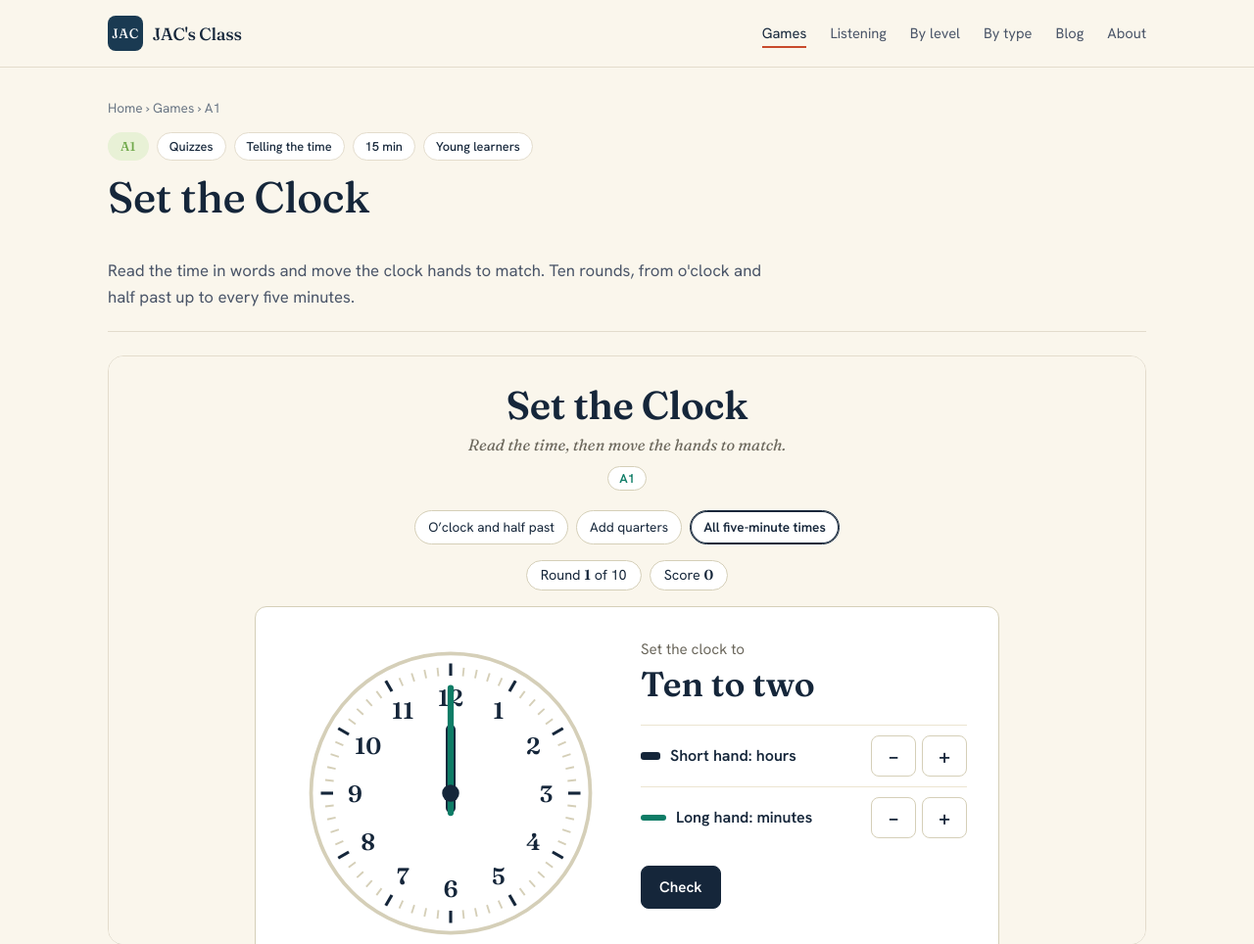
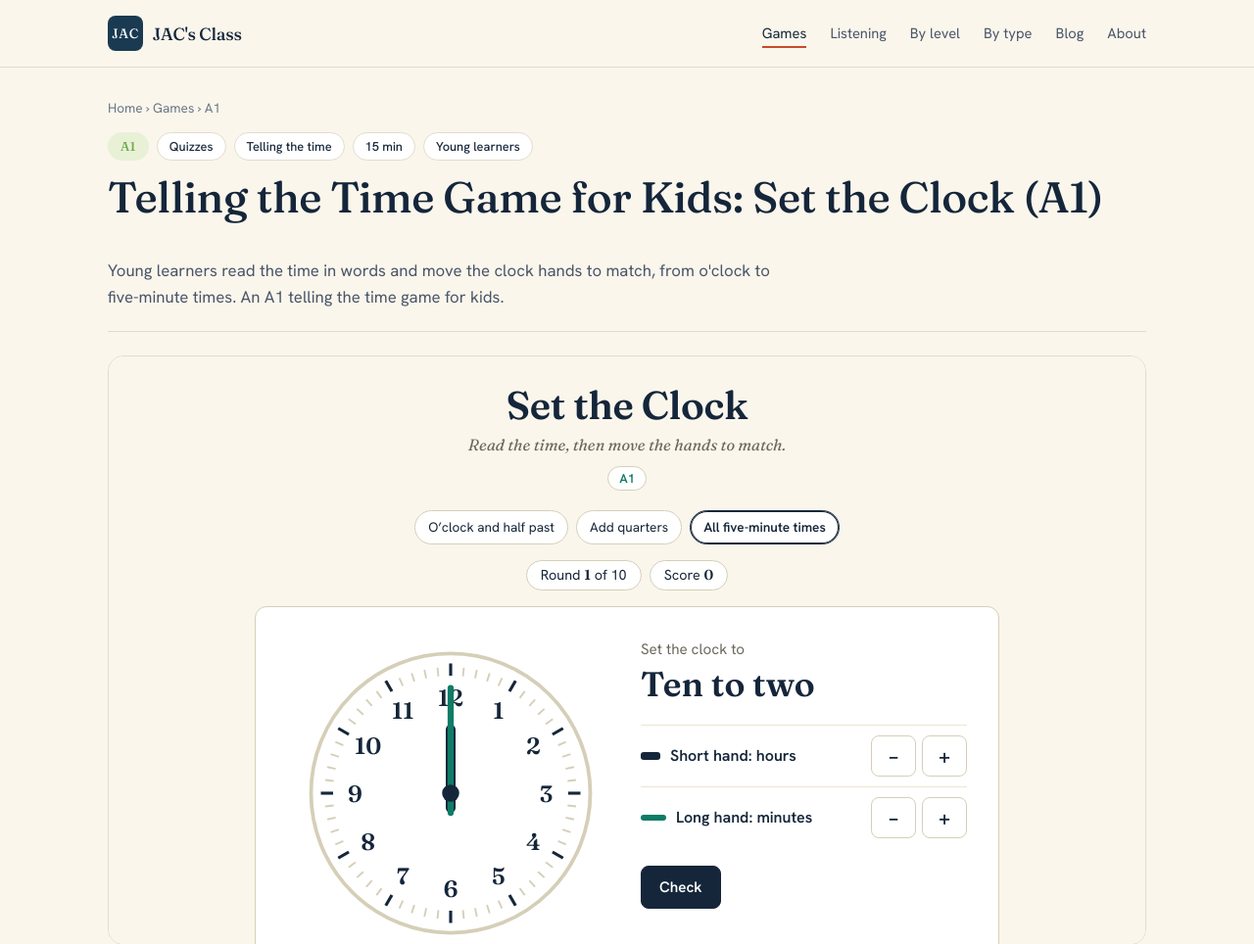
Before and after one commit to cameron2507-png/jaceslclass, an Astro site: page /games/set-the-clock in a window 1280 px wide. Shown: the top 964 px of the page at 98% size. Built offline with nearby package versions, Linux system fonts and the light colour scheme; Astro itself is replaced by a stand-in of ours.

Commit message:
Improve title and description for SEO: set-the-clock.md

```diff
--- a/src/content/games/set-the-clock.md
+++ b/src/content/games/set-the-clock.md
@@ -1,6 +1,6 @@
 ---
-title: "Set the Clock"
-description: "Read the time in words and move the clock hands to match. Ten rounds, from o'clock and half past up to every five minutes."
+title: "Telling the Time Game for Kids: Set the Clock (A1)"
+description: "Young learners read the time in words and move the clock hands to match, from o'clock to five-minute times. An A1 telling the time game for kids."
 level: A1
 type: Quizzes
 topic: "Telling the time"
```
